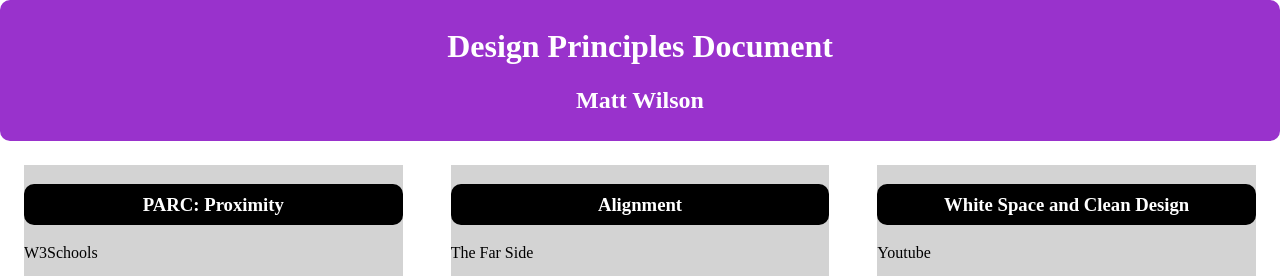
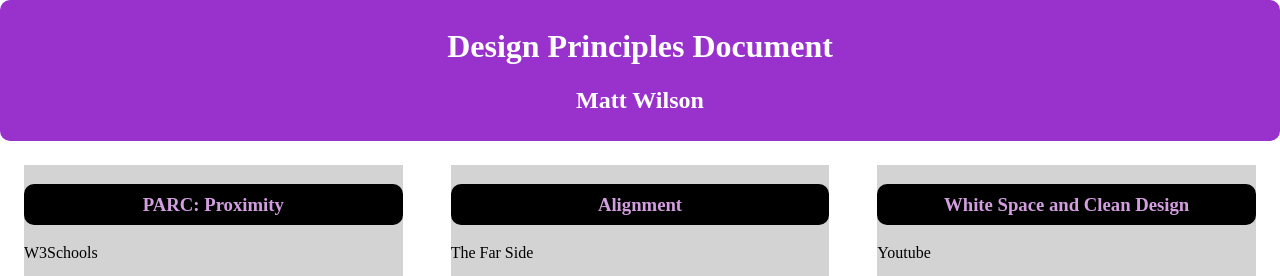
Before and after one commit to mattwandcow/mattwandcow.github.io, a plain HTML site: page designPrinciples.html in a window 1280 px wide. Shown: the top 276 px of the page. Drawn offline with Linux system fonts and the light colour scheme.

Commit message:
renamed file

```diff
--- a/css/designPrinciples.css
+++ b/css/designPrinciples.css
@@ -14,7 +14,7 @@ section {
 }
 h3{
     text-align: center;
-    color: white;
+    color: rgb(210, 158, 223);
     border-radius: 10px;
     background-color: black;
     padding: 10px 5px;
```
Also changed, not shown: designPrinciples.html (renamed from design-principles.html).
